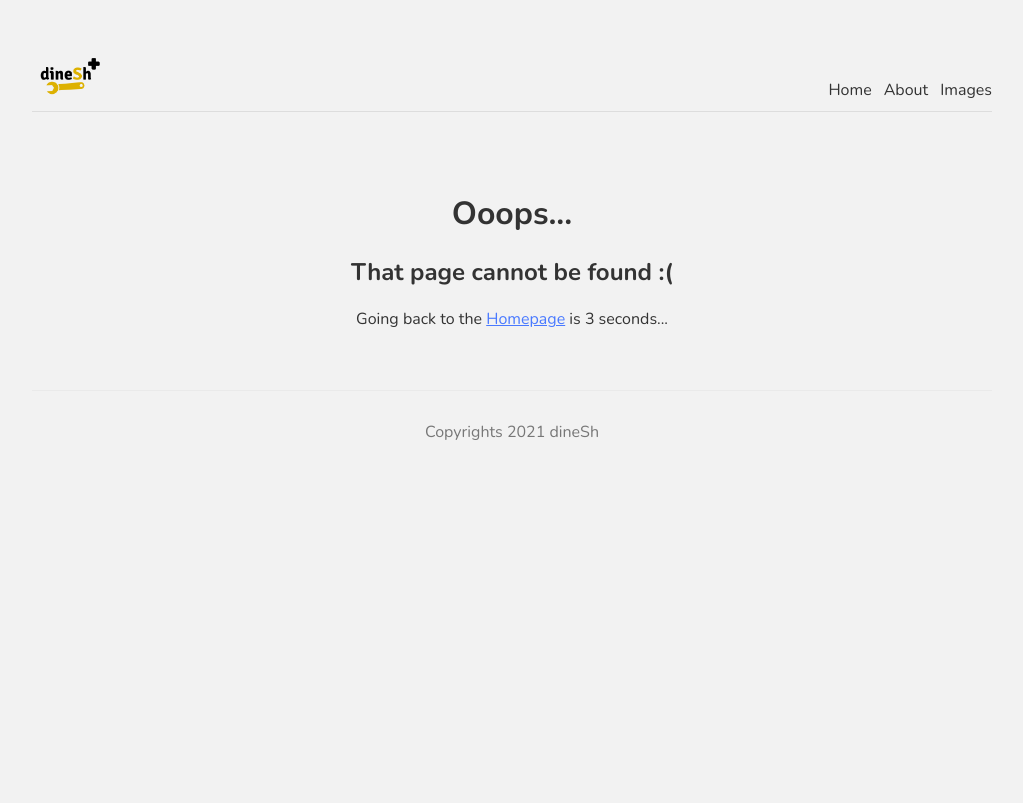
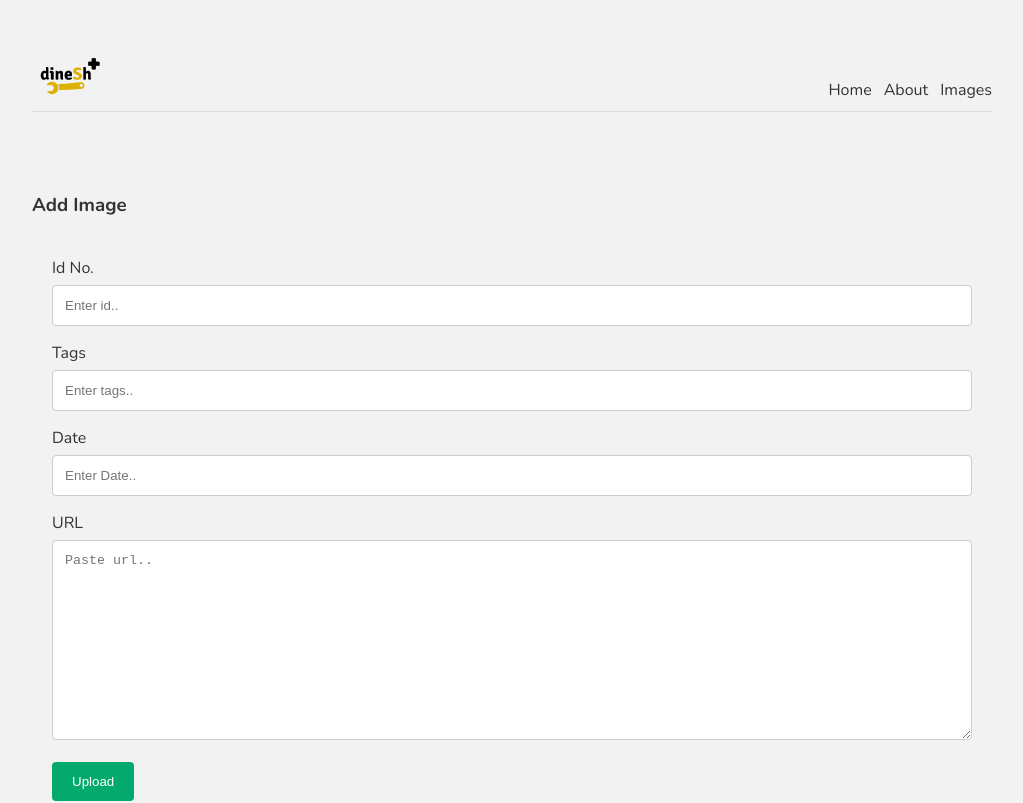
Before and after one commit to dnsh4989/dinu, a Next.js app: page /add-image in a window 1280 px wide. Before the commit this address had no page. Shown: the top 803 px of the page, without its empty margins (128-1151 px from the left). Built offline with nearby package versions, Linux system fonts and the light colour scheme.

Commit message:
Image upload comp added

```diff
--- a/next.config.js
+++ b/next.config.js
@@ -13,12 +13,4 @@ module.exports = {
       "images.unsplash.com",
     ],
   },
-  async rewrites() {
-    return [
-      {
-        source: "/images/:path*",
-        destination: "https://dinu-node.herokuapp.com//:path*",
-      },
-    ];
-  },
 };
--- /dev/null
+++ b/pages/add-image/index.js
@@ -0,0 +1,122 @@
+import Head from "next/head";
+import { useEffect, useState } from "react";
+import styles from "../../styles/AddImage.module.css";
+
+function AddImagePage() {
+  const [id, setId] = useState("");
+  const [tags, setTags] = useState([]);
+  const [url, setUrl] = useState("");
+  const [date, setDate] = useState("");
+
+  useEffect(() => {
+    console.log("Hi from Add Page...");
+  }, []);
+
+  const addImage = (newImage) => {
+    const requestOptions = {
+      method: "POST",
+      headers: { "Content-Type": "application/json" },
+      body: JSON.stringify(newImage),
+    };
+    fetch("https://dinu-node.herokuapp.com/image/", requestOptions)
+      .then((response) => response.json())
+      .then(
+        (data) => {
+          console.log(data);
+        },
+        (err) => {
+          console.log(err);
+        }
+      );
+  };
+
+  const submitHandler = (e) => {
+    e.preventDefault();
+    const newImage = {
+      id,
+      tags,
+      date,
+      url,
+    };
+
+    console.log(newImage);
+
+    addImage(newImage);
+  };
+
+  return (
+    <div>
+      <Head>
+        <title>Dinesh Sanala | Add Image</title>
+        <meta name="keywords" content="dinesh sanala" />
+      </Head>
+
+      <h3>Add Image</h3>
+
+      <div className={styles.container}>
+        <form>
+          <label htmlFor="fname">Id No.</label>
+          <input
+            type="text"
+            className={styles.inptText}
+            onChange={(e) => setId(e.target.value)}
+            value={id}
+            id="fname"
+            name="firstname"
+            placeholder="Enter id.."
+          />
+
+          <label htmlFor="lname">Tags</label>
+          <input
+            type="text"
+            className={styles.inptText}
+            id="lname"
+            onChange={(e) => setTags(e.target.value)}
+            value={tags}
+            name="lastname"
+            placeholder="Enter tags.."
+          />
+
+          <label htmlFor="lname">Date</label>
+          <input
+            type="text"
+            className={styles.inptText}
+            id="dateinpt"
+            onChange={(e) => setDate(e.target.value)}
+            value={date}
+            name="lastname"
+            placeholder="Enter Date.."
+          />
+
+          <label htmlFor="subject">URL</label>
+          <textarea
+            id="subject"
+            name="subject"
+            placeholder="Paste url.."
+            onChange={(e) => setUrl(e.target.value)}
+            value={url}
+            className={styles.inptText}
+            style={{ height: "200px" }}
+          ></textarea>
+
+          {/* <input
+            type="file"
+            className={styles.inptText}
+            id="limage"
+            name="lastname"
+            placeholder="upload image"
+          /> */}
+
+          <input
+            className={styles.submitBtn}
+            onClick={submitHandler}
+            type="submit"
+            value="Upload"
+          />
+        </form>
+      </div>
+    </div>
+  );
+}
+
+export default AddImagePage;
--- a/pages/images/index.js
+++ b/pages/images/index.js
@@ -1,6 +1,8 @@
 import Head from "next/head";
 import { useEffect, useState } from "react";
 import ImageList from "../../components/image-list/imageList";
+import Link from "next/link";
+import styles from "../../styles/Home.module.css";
 
 function ImageListPage() {
   useEffect(() => {
@@ -13,6 +15,9 @@ function ImageListPage() {
         <title>Dinesh Sanala | Images</title>
         <meta name="keywords" content="dinesh sanala" />
       </Head>
+      <Link href="/add-image/">
+        <a className={styles.btn}>Add Image</a>
+      </Link>
       <ImageList />
     </div>
   );
--- /dev/null
+++ b/styles/AddImage.module.css
@@ -0,0 +1,29 @@
+.inptText {
+  width: 100%;
+  padding: 12px;
+  border: 1px solid #ccc;
+  border-radius: 4px;
+  box-sizing: border-box;
+  margin-top: 6px;
+  margin-bottom: 16px;
+  resize: vertical;
+}
+
+.submitBtn {
+  background-color: #04aa6d;
+  color: white;
+  padding: 12px 20px;
+  border: none;
+  border-radius: 4px;
+  cursor: pointer;
+}
+
+.submitBtn:hover {
+  background-color: #45a049;
+}
+
+.container {
+  border-radius: 5px;
+  background-color: #f2f2f2;
+  padding: 20px;
+}
```
Also changed, not shown: components/image-list/imageList.js (+9 -7 lines).
